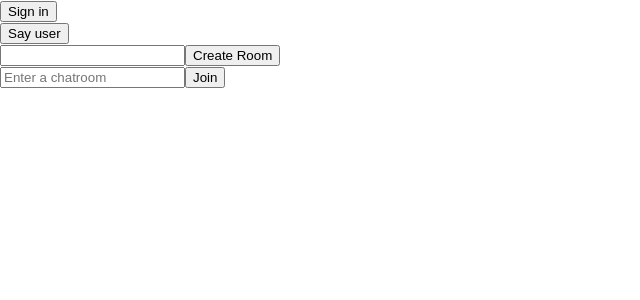
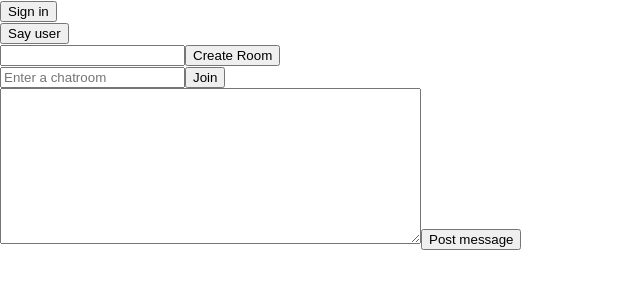
Before and after one commit to Calcopod/Chat, a React (Create React App) app: page / in a window 1280 px wide. Shown: the top 300 px of the page, without its empty margins (0-640 px from the left). Built offline with nearby package versions, Linux system fonts and the light colour scheme; no server answers.

Commit message:
Added ability to post a message

```diff
--- a/src/App.js
+++ b/src/App.js
@@ -1,10 +1,11 @@
 import React from 'react'
 import SignIn from './Components/SignIn/SignIn'
-import { auth , db } from './firebase'
+import { auth } from './firebase'
 import { useAuthState }  from 'react-firebase-hooks/auth'
 import MainScreen from './Containers/MainScreen/MainScreen'
 import CreateChatRoom from './Components/CreateChatRoom/CreateChatRoom'
 import JoinChatRoom from './Components/JoinChatRoom/JoinChatRoom'
+import PostMessage from './Components/PostMessage/PostMessage'
 
 export default function App() {
   const [user] = useAuthState(auth)
@@ -18,6 +19,7 @@ export default function App() {
 
       <CreateChatRoom />
       <JoinChatRoom user={user} />
+      <PostMessage user={user} chatRoomId="EK7GYA8nDKA1006FuqyC"/>
     </div>
   )
 }
--- /dev/null
+++ b/src/Components/PostMessage/PostMessage.js
@@ -0,0 +1,29 @@
+import React, {useState} from 'react'
+import firebase from 'firebase'
+import { db } from '../../firebase'
+
+export default function PostMessage({ chatRoomId, user }) {
+  const [msg , setMsg] = useState()
+
+  const handlePostMessage = async () => {
+    const chatRoom = db.collection('chat-rooms').doc(chatRoomId)
+    const messagesRef = chatRoom.collection('messages')
+
+    messagesRef.add({
+      content: msg,
+      sentAt: firebase.firestore.Timestamp.now(),
+      name: user.displayName,
+      photoURL: user.photoURL,
+      uid: user.uid
+    })
+
+    setMsg('')
+  }
+
+  return (
+    <div>
+      <textarea value={msg} onChange={(e) => setMsg(e.target.value)} rows="10" cols="50"></textarea>
+      <button onClick={handlePostMessage}>Post message</button>
+    </div>
+  )
+}
```
Also changed, not shown: src/Components/PostMessage/PostMessage.module.css (added).
